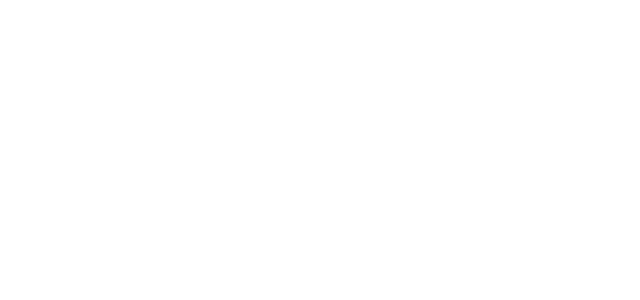
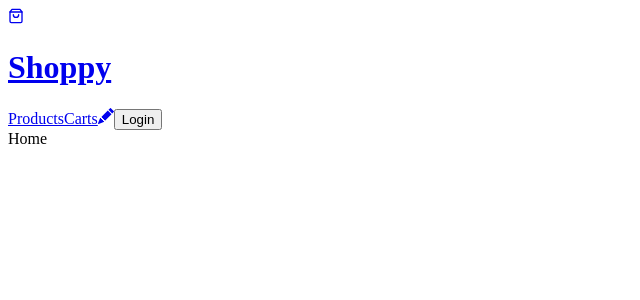
Before and after one commit to leejeawon92/ShoppingSite, a React (Create React App) app: page / in a window 1280 px wide. Shown: the top 300 px of the page, without its empty margins (0-640 px from the left). Built offline with nearby package versions, Linux system fonts and the light colour scheme.

Commit message:
navbar layout

```diff
--- a/package.json
+++ b/package.json
@@ -8,6 +8,8 @@
     "@testing-library/user-event": "^13.5.0",
     "react": "^18.2.0",
     "react-dom": "^18.2.0",
+    "react-icons": "^4.11.0",
+    "react-router-dom": "^6.18.0",
     "react-scripts": "5.0.1",
     "web-vitals": "^2.1.4"
   },
--- a/src/App.js
+++ b/src/App.js
@@ -1,7 +1,12 @@
+import { Outlet } from 'react-router-dom';
+import Navbar from './components/Navbar';
+
 function App() {
   return (
-    <div className="App">
-    </div>
+    <>
+      <Navbar />
+      <Outlet />
+    </>
   );
 }
 
--- /dev/null
+++ b/src/components/Navbar.jsx
@@ -0,0 +1,23 @@
+import React from 'react';
+import { Link } from 'react-router-dom';
+import { FiShoppingBag } from 'react-icons/fi';
+import { BsFillPencilFill } from 'react-icons/bs';
+
+export default function Navbar() {
+  return (
+    <header>
+      <Link to='/'>
+        <FiShoppingBag />
+        <h1>Shoppy</h1>
+      </Link>
+      <nav>
+        <Link to='/products'>Products</Link>
+        <Link to='/carts'>Carts</Link>
+        <Link to='/products/new'>
+          <BsFillPencilFill />
+        </Link>
+        <button>Login</button>
+      </nav>
+    </header>
+  );
+}
--- a/src/index.js
+++ b/src/index.js
@@ -1,10 +1,22 @@
 import React from 'react';
 import ReactDOM from 'react-dom/client';
+import { createBrowserRouter, RouterProvider } from 'react-router-dom';
 import App from './App';
+import Home from './pages/Home';
+
+const router = createBrowserRouter([
+  {
+    path: '/',
+    element: <App />,
+    children: [
+      { index: true, path: '/', element: <Home /> },
+    ],
+  },
+]);
 
 const root = ReactDOM.createRoot(document.getElementById('root'));
 root.render(
   <React.StrictMode>
-    <App />
+    <RouterProvider router={router} />
   </React.StrictMode>
 );
--- /dev/null
+++ b/src/pages/Home.jsx
@@ -0,0 +1,5 @@
+import React from 'react';
+
+export default function Home() {
+  return <div>Home</div>;
+}
```
Also changed, not shown: 1 other file (tests, documents, lock files or other folders).
